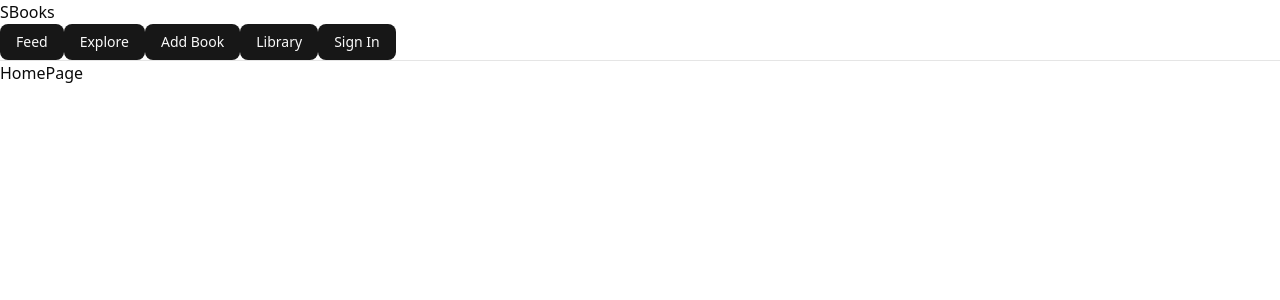
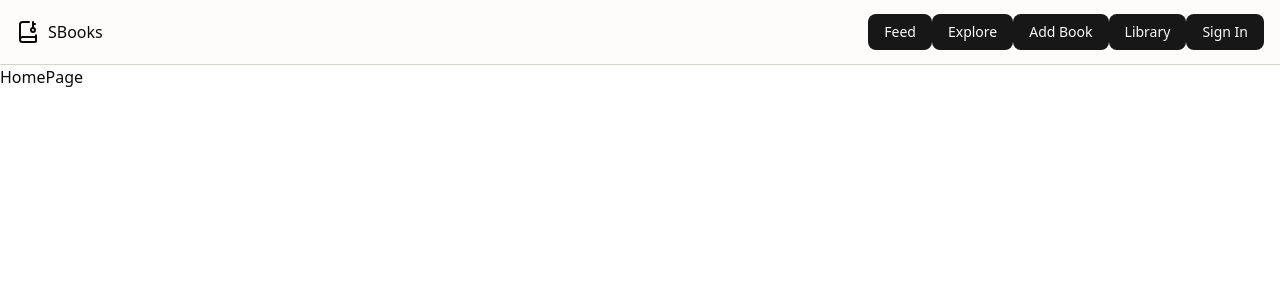
Before and after one commit to shuraimbalochofficial/s-books, a Next.js app: page / in a window 1280 px wide. Shown: the top 300 px of the page. Built offline with nearby package versions, Linux system fonts and the light colour scheme.

Commit message:
Buidling Navbar

```diff
--- a/src/components/Navbar.tsx
+++ b/src/components/Navbar.tsx
@@ -1,13 +1,17 @@
 import Link from "next/link";
 import React from "react";
 import { Button } from "./ui/button";
+import { BookKey } from "lucide-react";
 
 function Navbar() {
   return (
-    <nav className="border-b">
-      <div className="">
-        <div className="">
-          <Link href="/">SBooks</Link>
+    <nav className="border-b border-[#DAD3C8] bg-[#FCFAF7]/50 backdrop-blur-xs sticky top-0 z-50 px-4">
+      <div className="mx-auto">
+        <div className="flex items-center justify-between h-16">
+          <Link href="/" className="flex items-center gap-2">
+            <BookKey className="w-6 h-6" />
+            SBooks
+          </Link>
           <div>
             <Button>
               <Link href="/">Feed</Link>
```
